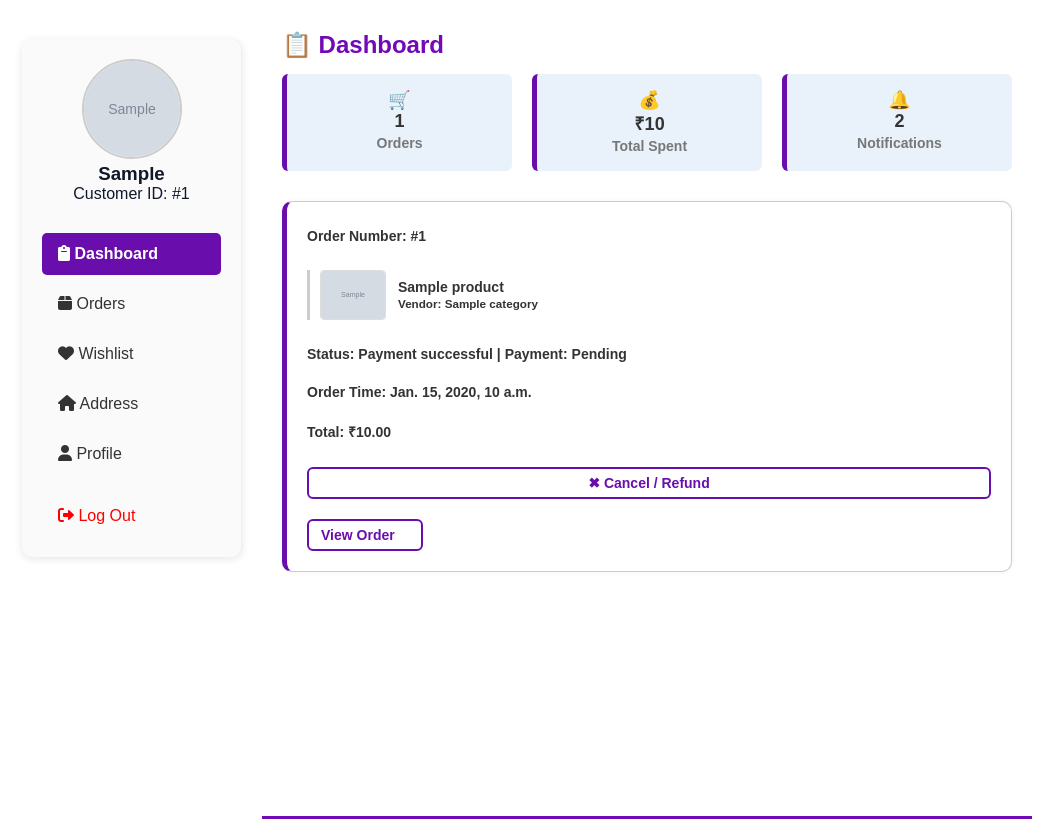
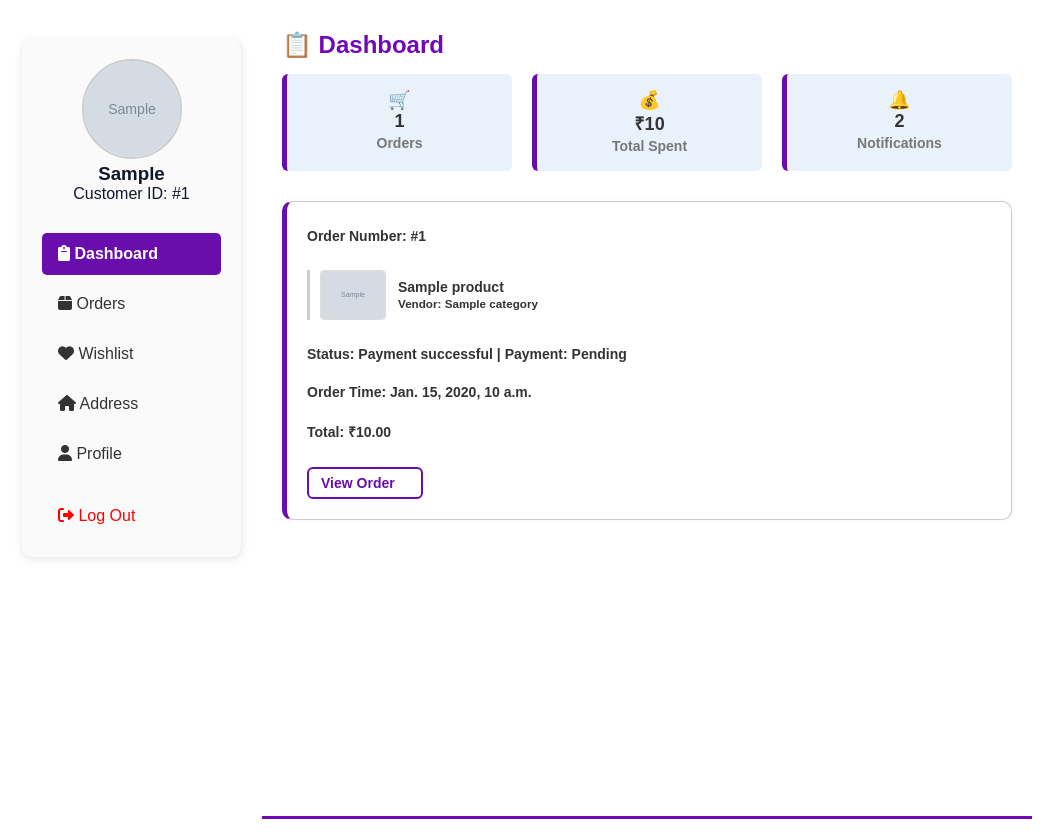
Before and after one commit to inno-vin/Swetha-collections, a Django app: page /auth/account/ in a window 1280 px wide. Shown: the part 93-931 px from the top of the page, without its empty margins (108-1171 px from the left). Run offline with Django 3.2, Linux system fonts and the light colour scheme; a user stored in the database is signed in; tables that the repository leaves empty hold one stand-in row (values such as "Sample post"); grey boxes marked "Sample" are stand-in pictures; parts of the project's set-up code (start-up, migrations or seed data) failed here and were passed over; some libraries are stand-ins or nearby versions.

Commit message:
account.html

```diff
--- a/userauths/templates/userauths/account.html
+++ b/userauths/templates/userauths/account.html
@@ -60,14 +60,7 @@
             <p>Total: ₹{{ order.total }}</p>
 
             <!-- Place this inside each .order-card (e.g., under Total:) -->
-<button
-  type="button"
-  class="btn btn-sm btn-outline-primary cancel-order-btn"
-  style="margin-top:10px; border:2px solid #6a0dad; border-radius:6px; background-color:white; color:#6a0dad; font-weight:bold;"
-  data-order-id="{{ order.order_id }}"
-  data-order-total="{{ order.total }}">
-  ✖ Cancel / Refund
-</button>
+
 
 
             <a href="#"
@@ -124,6 +117,14 @@
                               data-order-item-id="{{ item.id }}">
                         ★ Review
                       </button>
+                      <button
+  type="button"
+  class="btn btn-sm btn-outline-primary cancel-order-btn"
+  style="margin-top:10px; border:2px solid #6a0dad; border-radius:6px; background-color:white; color:#6a0dad; font-weight:bold;"
+  data-order-id="{{ order.order_id }}"
+  data-order-total="{{ order.total }}">
+  ✖ Cancel / Refund
+</button>
                     {% else %}
                       <span class="text-danger">Product Unavailable</span>
                     {% endif %}
```
